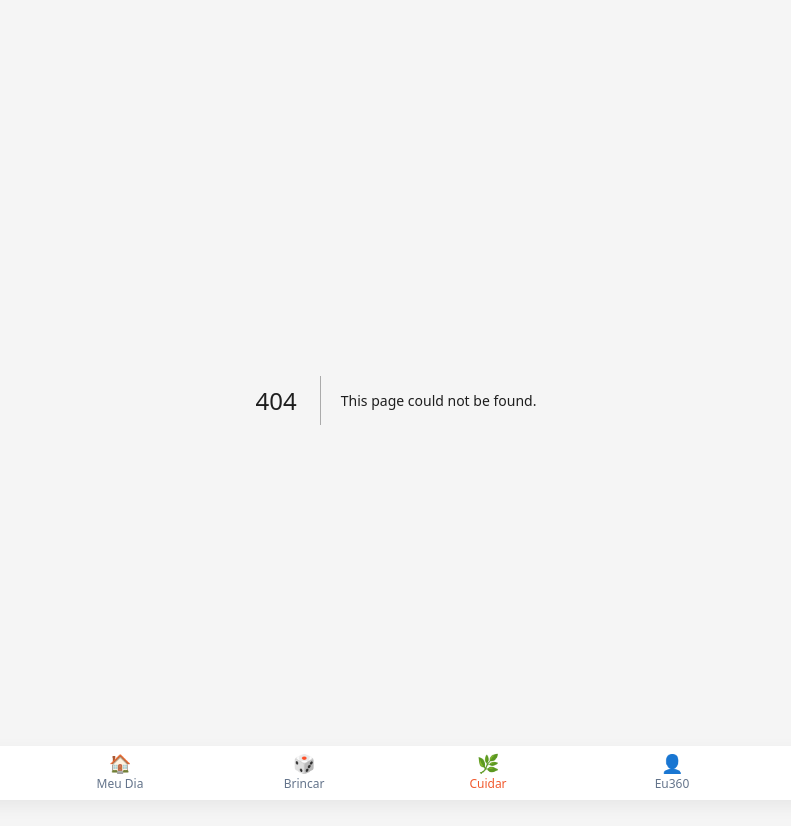
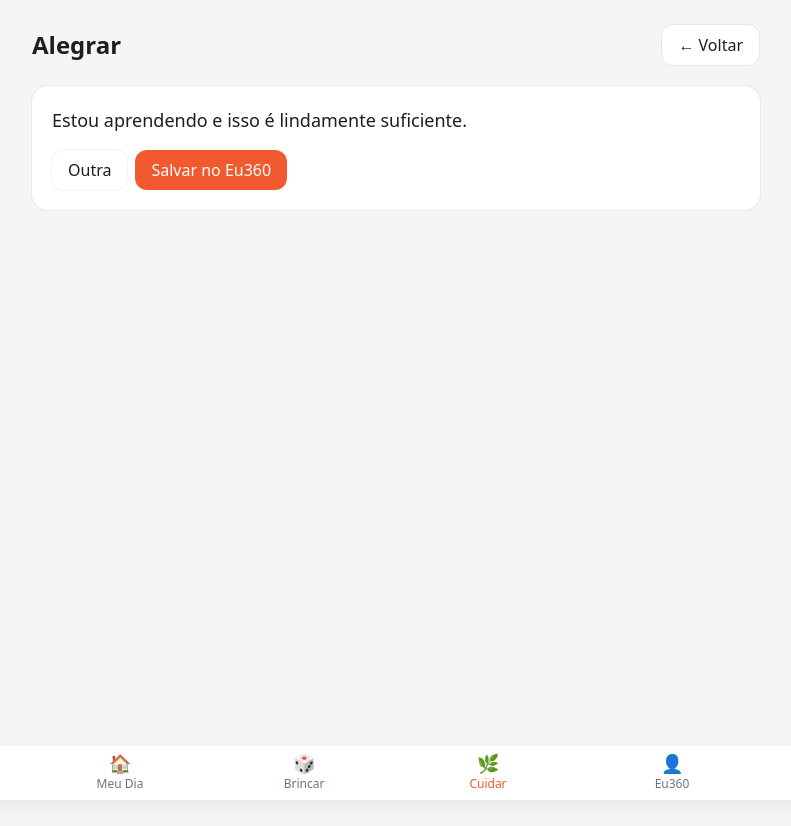
Before and after one commit to simonebrusco/materna360-app, a Next.js app in the folder materna360_starter/: page /cuidar/alegrar in a window 1280 px wide. Before the commit this address had no page. Shown: the top 826 px of the page, without its empty margins (244-1035 px from the left). After the commit the page ends 800 px from the top, so only its background shows below. Built offline with nearby package versions, Linux system fonts and the light colour scheme.

Commit message:
Create page.jsx

```diff
--- /dev/null
+++ b/materna360_starter/app/cuidar/alegrar/page.jsx
@@ -0,0 +1,46 @@
+"use client";
+
+import { useState } from "react";
+import Link from "next/link";
+import { getJSON, setJSON } from "../../../lib/storage";
+import { toast } from "../../../lib/toast";
+
+const PHRASES = [
+  "Eu me acolho com gentileza.",
+  "Estou aprendendo e isso é lindamente suficiente.",
+  "Respiro, desacelero e sigo no meu ritmo.",
+  "Meu cuidado também é prioridade.",
+  "Hoje, celebro minhas pequenas vitórias.",
+];
+
+export default function AlegrarPage() {
+  const [text, setText] = useState(PHRASES[Math.floor(Math.random() * PHRASES.length)]);
+
+  function saveGratitude() {
+    const list = getJSON("m360:gratitudes") ?? [];
+    const next = [{ id: crypto.randomUUID(), text, date: new Date().toISOString() }, ...list].slice(0, 50);
+    setJSON("m360:gratitudes", next);
+    window.dispatchEvent(new CustomEvent("m360:win", { detail: { type: "badge", name: "CuidarDeMim" } }));
+    toast("Salvo no Eu360 💛");
+  }
+
+  return (
+    <main className="max-w-3xl mx-auto px-5 py-6">
+      <header className="flex items-center justify-between mb-5">
+        <h1 className="text-2xl font-semibold">Alegrar</h1>
+        <Link href="/cuidar" className="btn bg-white border border-slate-200">← Voltar</Link>
+      </header>
+
+      <div className="rounded-2xl bg-white ring-1 ring-black/5 p-5">
+        <div className="text-lg">{text}</div>
+        <div className="mt-4 flex gap-2">
+          <button onClick={() => setText(PHRASES[Math.floor(Math.random() * PHRASES.length)])}
+                  className="rounded-xl bg-white ring-1 ring-black/5 px-4 py-2">Outra</button>
+          <button onClick={saveGratitude} className="rounded-xl bg-[#F15A2E] text-white px-4 py-2">
+            Salvar no Eu360
+          </button>
+        </div>
+      </div>
+    </main>
+  );
+}
```
